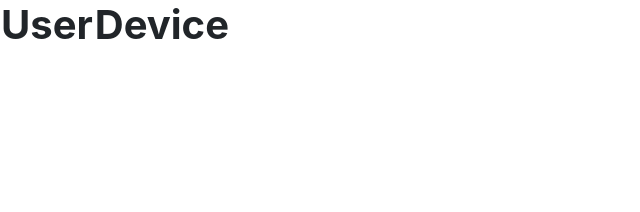
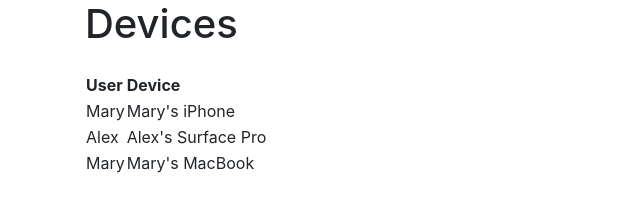
Before and after one commit to bhodgs/TrackMe, a plain HTML site: page device-list.html in a window 1280 px wide. Shown: the whole page, without its empty margins (0-640 px from the left). Drawn offline with nearby package versions, Linux system fonts and the light colour scheme.

Commit message:
NEW: Add refined table and container

```diff
--- a/app.js
+++ b/app.js
@@ -2,3 +2,12 @@
 devices.push({ user: "Mary", name: "Mary's iPhone" });
 devices.push({ user: "Alex", name: "Alex's Surface Pro" });
 devices.push({ user: "Mary", name: "Mary's MacBook" });
+
+devices.forEach(function(device) {
+    $('#devices tbody').append(`
+    <tr>
+    <td>${device.user}</td>
+    <td>${device.name}</td>
+    </tr>`
+    );
+   });
--- a/device-list.html
+++ b/device-list.html
@@ -10,19 +10,23 @@
     <title>TrackMe</title>
   </head>
   <body>
-
+    <div class="container">
+        <h1>Devices</h1>
+        <table id="devices" class="table">
+                <h1> <table id="devices">
+                        <thead>
+                        <tr>
+                        <th>User</th>
+                        <th>Device</th>
+                        </tr>
+                        </thead>
+                        <tbody></tbody>
+                       </table> </h1>
+        </table>
      <script src="https://code.jquery.com/jquery-3.2.1.min.js"></script>
      <script src="app.js"> </script>
      <script src="https://cdnjs.cloudflare.com/ajax/libs/popper.js/1.12.9/umd/popper.min.js"></script>
      <script src="https://maxcdn.bootstrapcdn.com/bootstrap/4.0.0/js/bootstrap.min.js"> </script>
-     <h1> <table id="devices">
-            <thead>
-            <tr>
-            <th>User</th>
-            <th>Device</th>
-            </tr>
-            </thead>
-            <tbody></tbody>
-           </table> </h1>
+
   </body>
 </html>
```
